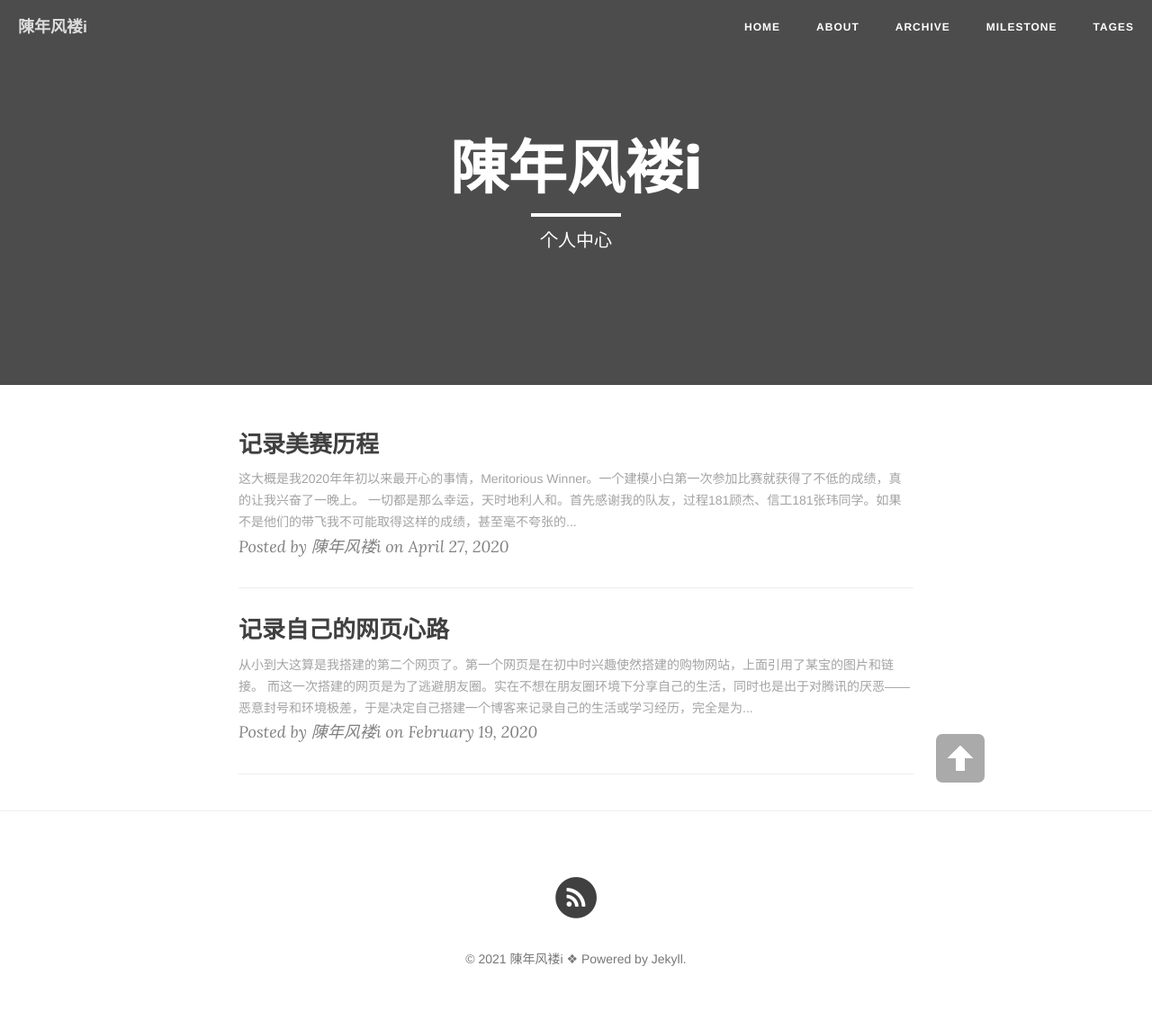
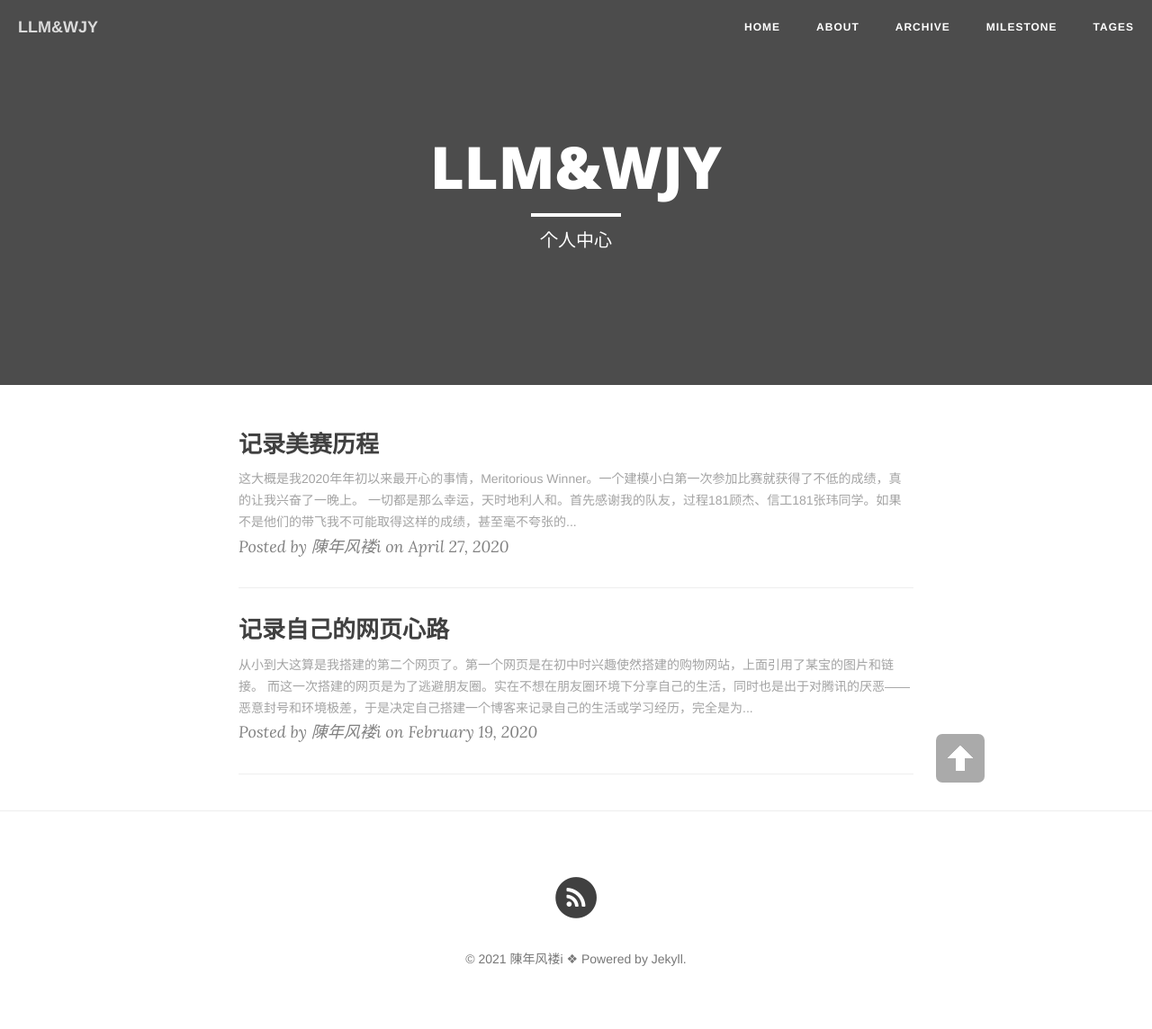
Before and after one commit to lmmtl/lmmtl.github.io, a Jekyll site: the page built from index.html, in a window 1280 px wide. Shown: the whole page at 90% size. Built offline with Jekyll 4.4.1, drawn with Linux system fonts in a browser that asks for light colours; nearby versions of some CDN libraries; the list of posts is cut into pages by our own code.

Commit message:
change title

```diff
--- a/_config.yml
+++ b/_config.yml
@@ -1,10 +1,10 @@
 # Site settings
-title: 陳年风褛i # 你的博客名字，可以定义修订
+title: LLM&WJY # 你的博客名字，可以定义修订
 header-img: "img/black.jpg"
 tagline: "cn"
-description: "无聊时建站，仅供本人学习使用"  # 一句话描述你的博客
+description: "记录我和小林的日常"  # 一句话描述你的博客
 baseurl: ""
-url: "http://chennfl.github.io"  # 此处填写你的博客地址
+url: "http://llmmtl.github.io"  # 此处填写你的博客地址
 
 # About/contact
 owner:
```
Also changed, not shown: README.md.
